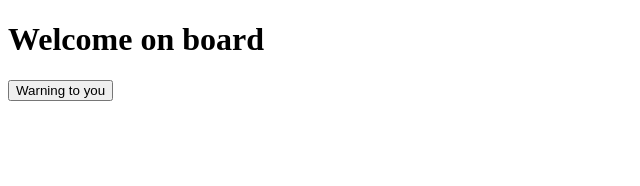
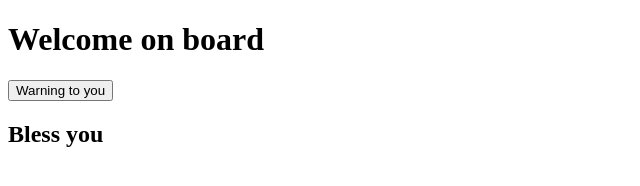
Before and after one commit to Highbee4u/training, a plain HTML site: page index.html in a window 1280 px wide. Shown: the whole page, without its empty margins (0-640 px from the left). Drawn offline with Linux system fonts and the light colour scheme.

Commit message:
new branch with some content

```diff
--- a/index.html
+++ b/index.html
@@ -9,5 +9,8 @@
 <body>
     <h1>Welcome on board</h1>
 <button class="btn btn-outline-warning">Warning to you</button>
+<div class="content">
+    <h2>Bless you</h2>
+</div>
 </body>
 </html>
```
